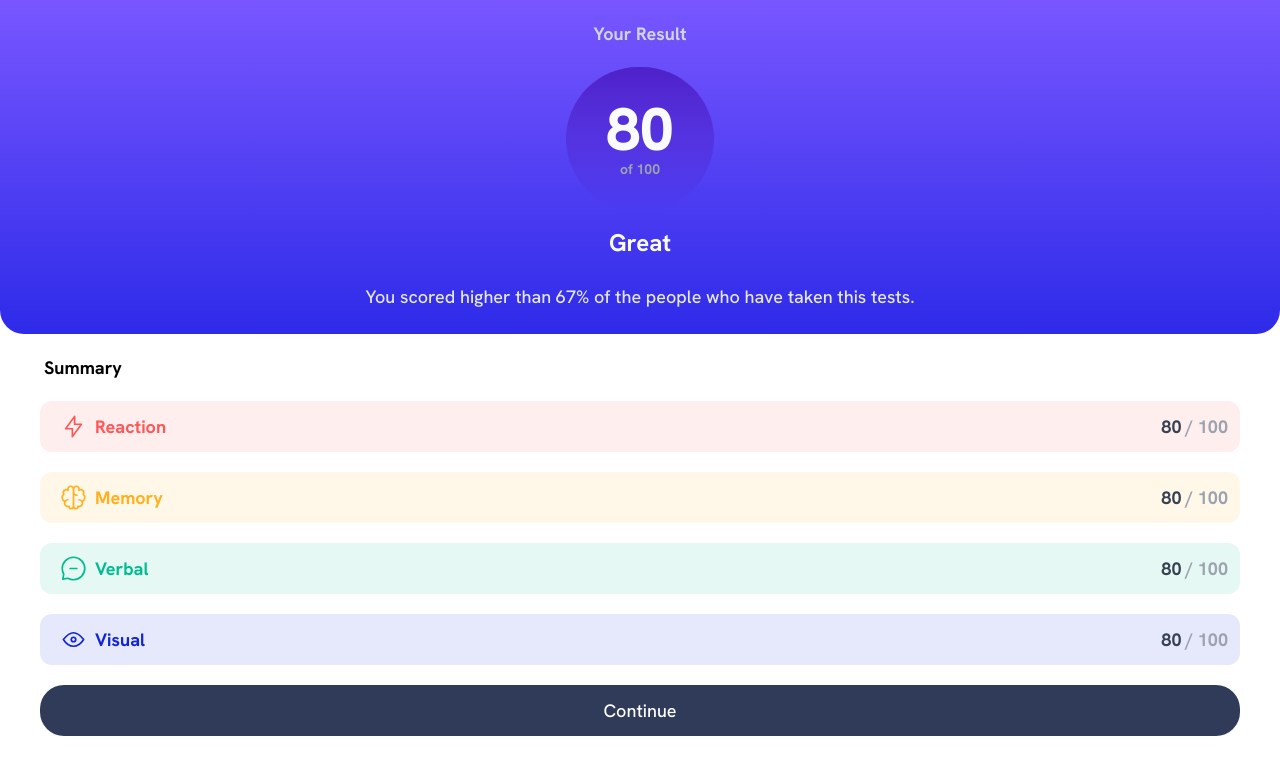
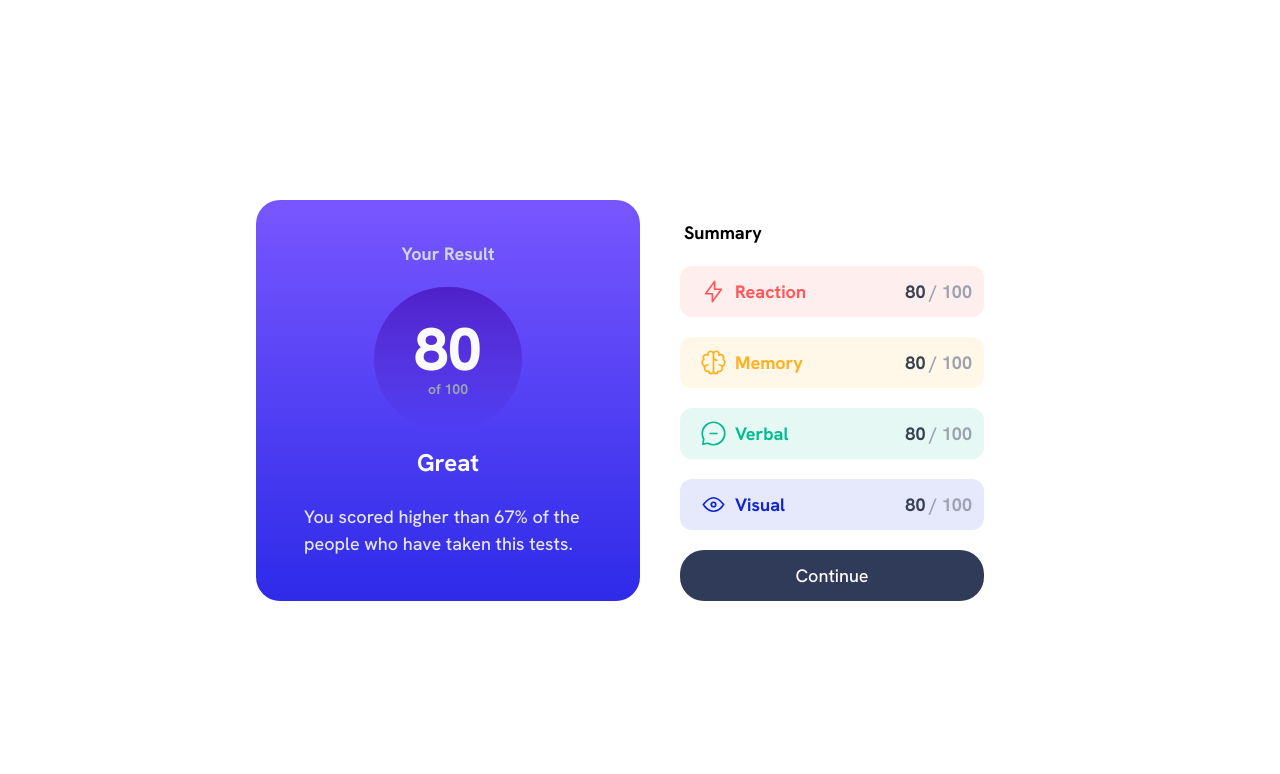
Before and after one commit to volinha/result-summary-frontendmentor, a React (Create React App) app: page / in a window 1280 px wide. Shown: the top 774 px of the page. Built offline with nearby package versions, Linux system fonts and the light colour scheme.

Commit message:
setup for bigger screens

```diff
--- a/src/App.js
+++ b/src/App.js
@@ -1,88 +1,16 @@
 import "./App.css";
 
-import reaction from "./assets/images/icon-reaction.svg";
-import memory from "./assets/images/icon-memory.svg";
-import verbal from "./assets/images/icon-verbal.svg";
-import visual from "./assets/images/icon-visual.svg";
+import data from "./data.json";
+
+import FinalResult from "./components/FinalResult";
+import Summary from "./components/Summary";
 
 function App() {
   return (
-    <>
-      <div className="font-sans text-[18px]">
-        <div className="flex flex-col items-center bg-gradient-to-b from-lightslateblue to-lightroyalblue rounded-b-3xl">
-          <p className="font-bold text-gray-300 p-5">Your Result</p>
-          <div className="bg-gradient-to-b from-violetblue to-persianblue rounded-full p-8 flex flex-col items-center">
-            <p className="font-extrabold text-gray-50 text-6xl mx-2">80</p>
-            <p className="font-bold text-gray-400 text-sm">of 100</p>
-          </div>
-
-          <p className="font-bold text-gray-50 my-4 text-2xl">Great</p>
-          <p className="font-medium mx-12 mt-2 mb-6 text-gray-200 text-md">
-            You scored higher than 67% of the people who have taken this tests.
-          </p>
-        </div>
-
-        <div className="p-5 mx-6 font-bold">Summary</div>
-
-        <div className="bg-lightred/10 mx-10 p-3 rounded-xl">
-          <div className="flex justify-between">
-            <div className="flex flex-row font-bold text-lightred">
-              <img className="mx-2" src={reaction} alt="Reaction" />
-              Reaction
-            </div>
-            <div className="flex flex-row font-bold">
-              <div className="text-gray-700 mx-1">80</div>{" "}
-              <div className="text-gray-400">/ 100</div>
-            </div>
-          </div>
-        </div>
-
-        <div className="bg-orangeyyellow/10 mx-10 my-5 p-3 rounded-xl">
-          <div className="flex justify-between">
-            <div className="flex flex-row font-bold text-orangeyyellow">
-              <img className="mx-2" src={memory} alt="Memory" />
-              Memory
-            </div>
-            <div className="flex flex-row font-bold">
-              <div className="text-gray-700 mx-1">80</div>
-              <div className="text-gray-400">/ 100</div>
-            </div>
-          </div>
-        </div>
-
-        <div className="bg-greenteal/10 mx-10 my-5 p-3 rounded-xl">
-          <div className="flex justify-between">
-            <div className="flex flex-row font-bold text-greenteal">
-              <img className="mx-2" src={verbal} alt="Verbal" />
-              Verbal
-            </div>
-            <div className="flex flex-row font-bold">
-              <div className="text-gray-700 mx-1">80</div>{" "}
-              <div className="text-gray-400">/ 100</div>
-            </div>
-          </div>
-        </div>
-
-        <div className="bg-cobaltblue/10 mx-10 my-5 p-3 rounded-xl">
-          <div className="flex justify-between">
-            <div className="flex flex-row font-bold text-cobaltblue">
-              <img className="mx-2" src={visual} alt="Visual" />
-              Visual
-            </div>
-            <div className="flex flex-row font-bold">
-              <div className="text-gray-700 mx-1">80</div>{" "}
-              <div className="text-gray-400">/ 100</div>
-            </div>
-          </div>
-        </div>
-
-        <div className="flex flex-col items-center mx-10 ">
-          <button className="font-medium w-full py-3 bg-darkgreyblue rounded-3xl text-white">
-            Continue
-          </button>
-        </div>
+      <div className="sm:h-screen flex flex-col sm:flex-row items-center justify-center font-sans text-[18px]">
+        <FinalResult />
+        <Summary />
       </div>
-    </>
   );
 }
 
--- /dev/null
+++ b/src/components/FinalResult.jsx
@@ -0,0 +1,22 @@
+import React from "react";
+
+const FinalResult = () => {
+  return (
+    <div className="container sm:max-w-sm">
+      <div className="flex flex-col items-center sm:py-5 bg-gradient-to-b from-lightslateblue to-lightroyalblue rounded-b-3xl sm:rounded-3xl">
+        <p className="font-bold text-gray-300 p-5">Your Result</p>
+        <div className="bg-gradient-to-b from-violetblue to-persianblue rounded-full p-8 flex flex-col items-center">
+          <p className="font-extrabold text-gray-50 text-6xl mx-2">80</p>
+          <p className="font-bold text-gray-400 text-sm">of 100</p>
+        </div>
+
+        <p className="font-bold text-gray-50 my-4 text-2xl">Great</p>
+        <p className="font-medium mx-12 mt-2 mb-6 text-gray-200 text-md">
+          You scored higher than 67% of the people who have taken this tests.
+        </p>
+      </div>
+    </div>
+  );
+};
+
+export default FinalResult;
--- /dev/null
+++ b/src/components/Summary.jsx
@@ -0,0 +1,71 @@
+import React from "react";
+
+import reaction from "../assets/images/icon-reaction.svg";
+import memory from "../assets/images/icon-memory.svg";
+import verbal from "../assets/images/icon-verbal.svg";
+import visual from "../assets/images/icon-visual.svg";
+
+const Summary = () => {
+  return (
+    <div className="container min-w-screen sm:max-w-sm">
+      <div className="p-5 mx-6 font-bold">Summary</div>
+
+      <div className="bg-lightred/10 mx-10 p-3 rounded-xl">
+        <div className="flex justify-between">
+          <div className="flex flex-row font-bold text-lightred">
+            <img className="mx-2" src={reaction} alt="Reaction" />
+            Reaction
+          </div>
+          <div className="flex flex-row font-bold">
+            <div className="text-gray-700 mx-1">80</div> <div className="text-gray-400">/ 100</div>
+          </div>
+        </div>
+      </div>
+
+      <div className="bg-orangeyyellow/10 mx-10 my-5 p-3 rounded-xl">
+        <div className="flex justify-between">
+          <div className="flex flex-row font-bold text-orangeyyellow">
+            <img className="mx-2" src={memory} alt="Memory" />
+            Memory
+          </div>
+          <div className="flex flex-row font-bold">
+            <div className="text-gray-700 mx-1">80</div>
+            <div className="text-gray-400">/ 100</div>
+          </div>
+        </div>
+      </div>
+
+      <div className="bg-greenteal/10 mx-10 my-5 p-3 rounded-xl">
+        <div className="flex justify-between">
+          <div className="flex flex-row font-bold text-greenteal">
+            <img className="mx-2" src={verbal} alt="Verbal" />
+            Verbal
+          </div>
+          <div className="flex flex-row font-bold">
+            <div className="text-gray-700 mx-1">80</div> <div className="text-gray-400">/ 100</div>
+          </div>
+        </div>
+      </div>
+
+      <div className="bg-cobaltblue/10 mx-10 my-5 p-3 rounded-xl">
+        <div className="flex justify-between">
+          <div className="flex flex-row font-bold text-cobaltblue">
+            <img className="mx-2" src={visual} alt="Visual" />
+            Visual
+          </div>
+          <div className="flex flex-row font-bold">
+            <div className="text-gray-700 mx-1">80</div> <div className="text-gray-400">/ 100</div>
+          </div>
+        </div>
+      </div>
+
+      <div className="flex flex-col items-center mx-10 ">
+        <button className="font-medium w-full py-3 bg-darkgreyblue rounded-3xl text-white">
+          Continue
+        </button>
+      </div>
+    </div>
+  );
+};
+
+export default Summary;
```
Also changed, not shown: src/data.json (renamed from data.json).
